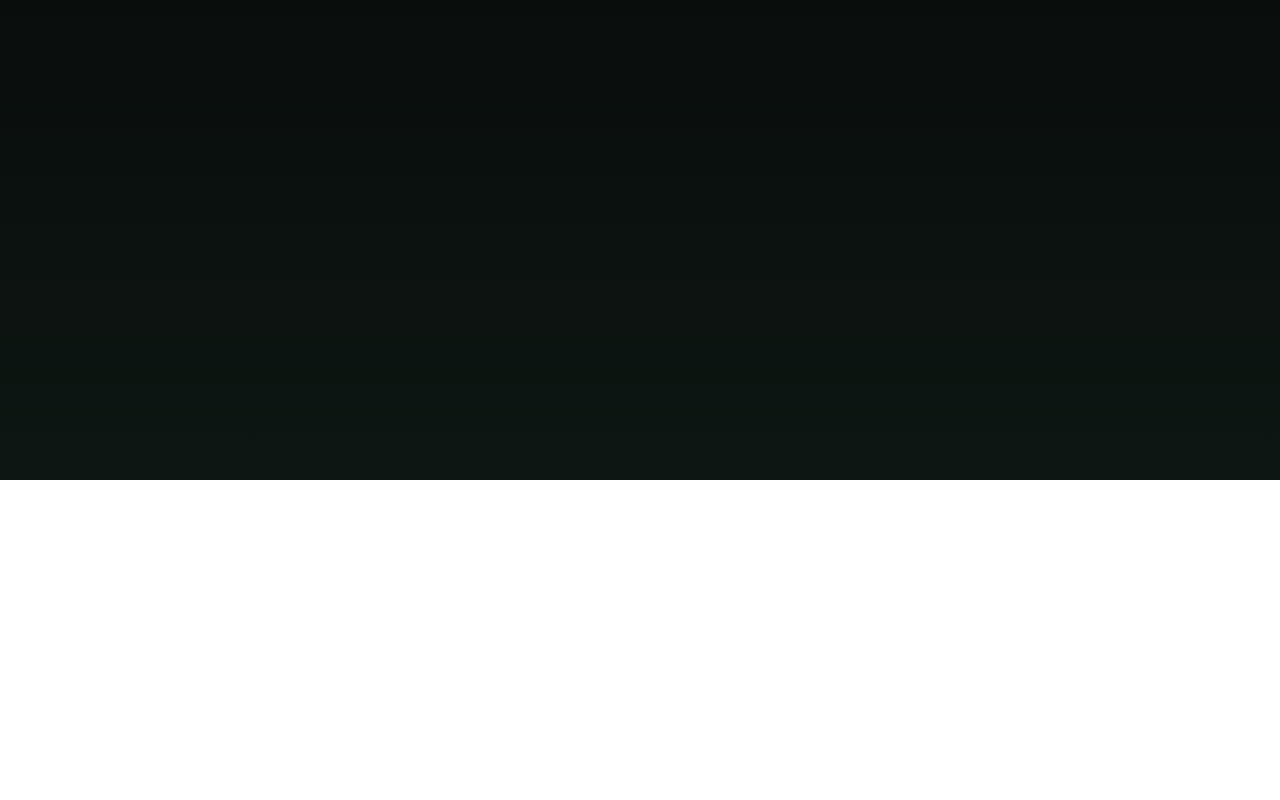
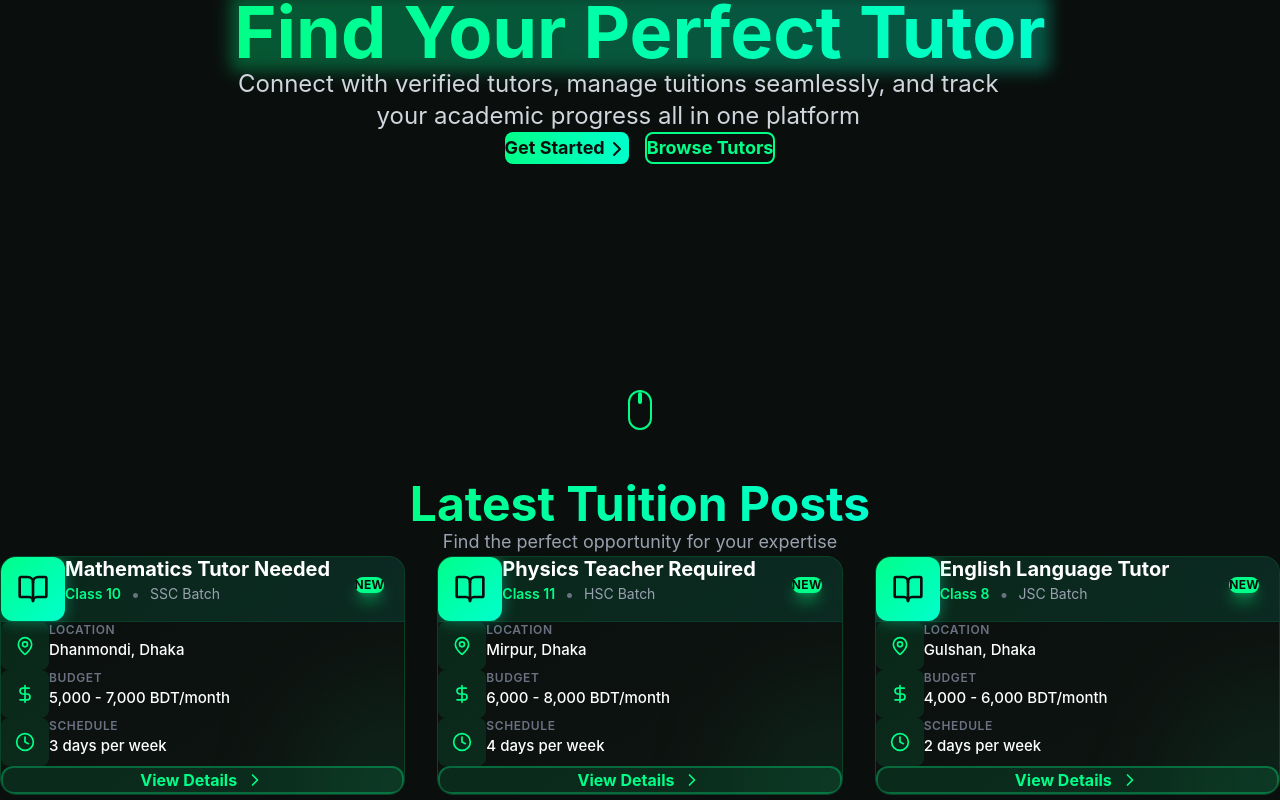
Before and after one commit to AfsanaMim9639/eTuition-client, a React (Vite) app: page / in a window 1280 px wide. Shown: the part 320-1120 px from the top of the page. Before the commit the page ends 800 px from the top, so only its background shows below. Built offline with nearby package versions, Linux system fonts and the light colour scheme.

Commit message:
Added firebase.config.js and update .env file

```diff
--- a/src/App.jsx
+++ b/src/App.jsx
@@ -1,19 +1,18 @@
-import { BrowserRouter as Router, Routes, Route } from 'react-router-dom';
+import React from 'react';
+import { BrowserRouter, Routes, Route } from 'react-router-dom';
 import MainLayout from './layouts/MainLayout';
-import Register from './pages/Register'; // আপনার register component
+import Home from './pages/Home';
 
-const App = () => {
+function App() {
   return (
-    <Router>
+    <BrowserRouter>
       <Routes>
-        {/* Main Layout with Home Page */}
-        <Route path="/" element={<MainLayout />} />
-
-        {/* Register Page - Separate Route (No MainLayout) */}
-        <Route path="/register" element={<Register />} />
+        <Route path="/" element={<MainLayout />}>
+          <Route index element={<Home />} />
+        </Route>
       </Routes>
-    </Router>
+    </BrowserRouter>
   );
-};
+}
 
 export default App;
--- a/src/components/home/LatestTuitions.jsx
+++ b/src/components/home/LatestTuitions.jsx
@@ -1,5 +1,5 @@
 import React from 'react';
-import { BookOpen, MapPin, DollarSign, Clock } from 'lucide-react';
+import { BookOpen, MapPin, DollarSign, Clock, ChevronRight } from 'lucide-react';
 
 const LatestTuitions = () => {
   const tuitions = [
@@ -61,8 +61,8 @@ const LatestTuitions = () => {
 
   return (
     <section className="relative py-20 z-10">
-      <div className="max-w-7xl mx-auto px-4 sm:px-6 lg:px-8">
-        <div className="text-center mb-12">
+      <div className="container mx-auto px-4 sm:px-6 lg:px-8">
+        <div className="text-center mb-16">
           <h2 className="text-4xl sm:text-5xl font-bold mb-4">
             <span className="bg-gradient-to-r from-[#00ff88] to-[#00ffcc] bg-clip-text text-transparent">
               Latest Tuition Posts
@@ -71,54 +71,96 @@ const LatestTuitions = () => {
           <p className="text-gray-400 text-lg">Find the perfect opportunity for your expertise</p>
         </div>
 
-        <div className="grid grid-cols-1 md:grid-cols-2 lg:grid-cols-3 gap-6">
+        <div className="grid grid-cols-1 md:grid-cols-2 lg:grid-cols-3 gap-8">
           {tuitions.map((tuition, idx) => (
             <div
               key={tuition.id}
-              className="group relative bg-[#0a0f0d]/40 backdrop-blur-sm border border-[#00ff88]/20 rounded-xl p-6 hover:border-[#00ff88] transition-all duration-300 transform hover:-translate-y-2 hover:shadow-xl hover:shadow-[#00ff88]/20"
+              className="group relative bg-gradient-to-br from-[#0a0f0d] to-[#0f1512] backdrop-blur-sm border border-[#00ff88]/20 rounded-2xl overflow-hidden hover:border-[#00ff88] transition-all duration-500 transform hover:-translate-y-3 hover:shadow-2xl hover:shadow-[#00ff88]/30"
               style={{
                 animation: `fadeInUp 0.6s ease-out ${idx * 0.1}s both`
               }}
             >
-              <div className="absolute top-4 right-4 bg-[#00ff88]/20 text-[#00ff88] px-3 py-1 rounded-full text-sm font-semibold">
-                New
-              </div>
+              {/* Header with Badge */}
+              <div className="relative bg-gradient-to-r from-[#00ff88]/10 to-[#00ffcc]/10 p-8 pb-10 border-b border-[#00ff88]/10">
+                <div className="absolute top-5 right-5 bg-[#00ff88] text-[#0a0f0d] px-4 py-1.5 rounded-full text-xs font-bold uppercase tracking-wide shadow-lg shadow-[#00ff88]/50">
+                  New
+                </div>
 
-              <div className="flex items-start space-x-4 mb-4">
-                <div className="w-12 h-12 bg-gradient-to-br from-[#00ff88] to-[#00ffcc] rounded-lg flex items-center justify-center">
-                  <BookOpen className="w-6 h-6 text-[#0a0f0d]" />
-                </div>
-                <div className="flex-1">
-                  <h3 className="text-xl font-bold text-white mb-1">{tuition.title}</h3>
-                  <p className="text-gray-400 text-sm">{tuition.class} • {tuition.batch}</p>
+                <div className="flex items-start space-x-5">
+                  <div className="relative">
+                    <div className="absolute inset-0 bg-gradient-to-br from-[#00ff88] to-[#00ffcc] rounded-xl blur opacity-40"></div>
+                    <div className="relative w-16 h-16 bg-gradient-to-br from-[#00ff88] to-[#00ffcc] rounded-xl flex items-center justify-center">
+                      <BookOpen className="w-8 h-8 text-[#0a0f0d]" />
+                    </div>
+                  </div>
+                  <div className="flex-1 pt-1">
+                    <h3 className="text-xl font-bold text-white mb-3 leading-tight group-hover:text-[#00ff88] transition-colors">
+                      {tuition.title}
+                    </h3>
+                    <div className="flex items-center gap-2.5">
+                      <span className="text-[#00ff88] text-sm font-semibold">{tuition.class}</span>
+                      <span className="text-gray-500">•</span>
+                      <span className="text-gray-400 text-sm">{tuition.batch}</span>
+                    </div>
+                  </div>
                 </div>
               </div>
 
-              <div className="space-y-2 mb-4">
-                <div className="flex items-center text-gray-300">
-                  <MapPin className="w-4 h-4 mr-2 text-[#00ff88]" />
-                  <span className="text-sm">{tuition.location}</span>
+              {/* Content Section */}
+              <div className="p-9 space-y-6">
+                {/* Location */}
+                <div className="flex items-start group/item">
+                  <div className="w-12 h-12 rounded-lg bg-[#00ff88]/10 flex items-center justify-center mr-4 flex-shrink-0 group-hover/item:bg-[#00ff88]/20 transition-colors">
+                    <MapPin className="w-5 h-5 text-[#00ff88]" />
+                  </div>
+                  <div className="flex-1 pt-2">
+                    <p className="text-xs text-gray-500 uppercase tracking-wider mb-1.5 font-semibold">Location</p>
+                    <p className="text-white font-medium text-[15px] leading-relaxed">{tuition.location}</p>
+                  </div>
                 </div>
-                <div className="flex items-center text-gray-300">
-                  <DollarSign className="w-4 h-4 mr-2 text-[#00ff88]" />
-                  <span className="text-sm">{tuition.budget}</span>
+
+                {/* Budget */}
+                <div className="flex items-start group/item">
+                  <div className="w-12 h-12 rounded-lg bg-[#00ff88]/10 flex items-center justify-center mr-4 flex-shrink-0 group-hover/item:bg-[#00ff88]/20 transition-colors">
+                    <DollarSign className="w-5 h-5 text-[#00ff88]" />
+                  </div>
+                  <div className="flex-1 pt-2">
+                    <p className="text-xs text-gray-500 uppercase tracking-wider mb-1.5 font-semibold">Budget</p>
+                    <p className="text-white font-medium text-[15px] leading-relaxed">{tuition.budget}</p>
+                  </div>
                 </div>
-                <div className="flex items-center text-gray-300">
-                  <Clock className="w-4 h-4 mr-2 text-[#00ff88]" />
-                  <span className="text-sm">{tuition.schedule}</span>
+
+                {/* Schedule */}
+                <div className="flex items-start group/item">
+                  <div className="w-12 h-12 rounded-lg bg-[#00ff88]/10 flex items-center justify-center mr-4 flex-shrink-0 group-hover/item:bg-[#00ff88]/20 transition-colors">
+                    <Clock className="w-5 h-5 text-[#00ff88]" />
+                  </div>
+                  <div className="flex-1 pt-2">
+                    <p className="text-xs text-gray-500 uppercase tracking-wider mb-1.5 font-semibold">Schedule</p>
+                    <p className="text-white font-medium text-[15px] leading-relaxed">{tuition.schedule}</p>
+                  </div>
                 </div>
               </div>
 
-              <button className="w-full py-2 bg-[#00ff88]/10 border border-[#00ff88] text-[#00ff88] rounded-lg group-hover:bg-[#00ff88] group-hover:text-[#0a0f0d] transition-all duration-300 font-semibold">
-                View Details
-              </button>
+              {/* Footer Button */}
+              <div className="px-8 pb-8">
+                <button className="w-full py-4 bg-[#00ff88]/10 border-2 border-[#00ff88]/30 text-[#00ff88] rounded-xl group-hover:bg-[#00ff88] group-hover:border-[#00ff88] group-hover:text-[#0a0f0d] transition-all duration-300 font-bold flex items-center justify-center gap-2 relative overflow-hidden text-base">
+                  <span className="relative z-10">View Details</span>
+                  <ChevronRight className="w-5 h-5 relative z-10 group-hover:translate-x-1 transition-transform" />
+                  <div className="absolute inset-0 bg-gradient-to-r from-[#00ff88] to-[#00ffcc] opacity-0 group-hover:opacity-100 transition-opacity"></div>
+                </button>
+              </div>
+
+              {/* Decorative Corner Gradient */}
+              <div className="absolute -bottom-20 -right-20 w-40 h-40 bg-gradient-to-br from-[#00ff88]/20 to-transparent rounded-full blur-3xl group-hover:scale-150 transition-transform duration-700"></div>
             </div>
           ))}
         </div>
 
-        <div className="text-center mt-12">
-          <button className="px-8 py-3 bg-gradient-to-r from-[#00ff88] to-[#00ffcc] text-[#0a0f0d] rounded-lg font-bold hover:shadow-lg hover:shadow-[#00ff88]/50 transition-all duration-300">
+        <div className="text-center mt-16">
+          <button className="group px-10 py-4 bg-gradient-to-r from-[#00ff88] to-[#00ffcc] text-[#0a0f0d] rounded-xl font-bold text-lg hover:shadow-2xl hover:shadow-[#00ff88]/50 transition-all duration-300 transform hover:scale-105 flex items-center gap-2 mx-auto">
             View All Tuitions
+            <ChevronRight className="w-5 h-5 group-hover:translate-x-1 transition-transform" />
           </button>
         </div>
       </div>
--- /dev/null
+++ b/src/components/shared/ParticleBackground.jsx
@@ -0,0 +1,78 @@
+import React, { useRef, useEffect } from 'react';
+
+const ParticleBackground = () => {
+  const canvasRef = useRef(null);
+
+  useEffect(() => {
+    const canvas = canvasRef.current;
+    if (!canvas) return;
+
+    const ctx = canvas.getContext('2d');
+    canvas.width = window.innerWidth;
+    canvas.height = window.innerHeight;
+
+    class Particle {
+      constructor() {
+        this.reset();
+      }
+
+      reset() {
+        this.x = Math.random() * canvas.width;
+        this.y = Math.random() * canvas.height;
+        this.z = Math.random() * 1000;
+        this.vz = Math.random() * 2 + 1;
+      }
+
+      update() {
+        this.z -= this.vz;
+        if (this.z <= 0) this.reset();
+      }
+
+      draw() {
+        const scale = 1000 / (1000 + this.z);
+        const x2d = (this.x - canvas.width / 2) * scale + canvas.width / 2;
+        const y2d = (this.y - canvas.height / 2) * scale + canvas.height / 2;
+        const size = scale * 2;
+        const opacity = Math.min(1, (1000 - this.z) / 500);
+
+        ctx.fillStyle = `rgba(0, 255, 136, ${opacity * 0.6})`;
+        ctx.beginPath();
+        ctx.arc(x2d, y2d, size, 0, Math.PI * 2);
+        ctx.fill();
+      }
+    }
+
+    const particles = Array.from({ length: 100 }, () => new Particle());
+
+    const animate = () => {
+      ctx.fillStyle = 'rgba(10, 15, 13, 0.1)';
+      ctx.fillRect(0, 0, canvas.width, canvas.height);
+
+      particles.forEach(p => {
+        p.update();
+        p.draw();
+      });
+
+      requestAnimationFrame(animate);
+    };
+
+    animate();
+
+    const handleResize = () => {
+      canvas.width = window.innerWidth;
+      canvas.height = window.innerHeight;
+    };
+
+    window.addEventListener('resize', handleResize);
+    return () => window.removeEventListener('resize', handleResize);
+  }, []);
+
+  return (
+    <canvas
+      ref={canvasRef}
+      className="fixed top-0 left-0 w-full h-full pointer-events-none z-0"
+    />
+  );
+};
+
+export default ParticleBackground;
--- a/src/index.css
+++ b/src/index.css
@@ -1,48 +1,69 @@
 @import "tailwindcss";
+@import url('https://fonts.googleapis.com/css2?family=Inter:wght@300;400;500;600;700;800;900&display=swap');
 
 /* ============================================
    ROOT VARIABLES
    ============================================ */
+
 :root {
   --color-primary: #00ff88;
   --color-accent: #00ffcc;
   --color-bg-dark: #0a0f0d;
 }
 
-/* ============================================
-   BASE STYLES
-   ============================================ */
 * {
   margin: 0;
   padding: 0;
   box-sizing: border-box;
 }
 
-html {
-  scroll-behavior: smooth;
-}
-
 body {
-  background: linear-gradient(180deg, #050807 0%, #0a0f0d 50%, #0d1612 100%);
+  font-family: 'Inter', sans-serif;
+  background-color: var(--color-bg-dark);
   color: #ffffff;
-  font-family: 'Inter', -apple-system, BlinkMacSystemFont, 'Segoe UI', sans-serif;
   overflow-x: hidden;
 }
 
-/* Custom Scrollbar */
+/* Scrollbar Styling */
 ::-webkit-scrollbar {
   width: 10px;
 }
 
 ::-webkit-scrollbar-track {
-  background: #0a0f0d;
+  background: var(--color-bg-dark);
 }
 
 ::-webkit-scrollbar-thumb {
-  background: linear-gradient(180deg, #00ff88 0%, #00ccaa 100%);
-  border-radius: 10px;
+  background: var(--color-primary);
+  border-radius: 5px;
 }
 
 ::-webkit-scrollbar-thumb:hover {
-  background: linear-gradient(180deg, #33ffaa 0%, #00ff88 100%);
+  background: var(--color-accent);
 }
+
+/* Custom Animations */
+@keyframes fadeInUp {
+  from {
+    opacity: 0;
+    transform: translateY(30px);
+  }
+  to {
+    opacity: 1;
+    transform: translateY(0);
+  }
+}
+
+@keyframes gradient {
+  0%, 100% {
+    background-position: 0% 50%;
+  }
+  50% {
+    background-position: 100% 50%;
+  }
+}
+
+.animate-gradient {
+  background-size: 200% 200%;
+  animation: gradient 3s ease infinite;
+}
--- a/src/layouts/MainLayout.jsx
+++ b/src/layouts/MainLayout.jsx
@@ -1,20 +1,17 @@
-// src/layouts/MainLayout.jsx
+import React from 'react';
 import { Outlet } from 'react-router-dom';
 import Navbar from '../components/shared/Navbar';
 import Footer from '../components/shared/Footer';
+import ParticleBackground from '../components/shared/ParticleBackground';
 
 const MainLayout = () => {
   return (
-    <div className="min-h-screen w-full bg-gradient-to-b from-[#050807] via-[#0a0f0d] to-[#0d1612]">
-      {/* Navbar - Fixed at top with highest z-index */}
+    <div className="relative min-h-screen bg-[#0a0f0d]">
+      <ParticleBackground />
       <Navbar />
-
-      {/* Main Content - With proper spacing for fixed navbar */}
-      <main className="w-full">
-        <Outlet /> {/* এখানে সব pages render হবে */}
+      <main className="relative z-10">
+        <Outlet />
       </main>
-
-      {/* Footer */}
       <Footer />
     </div>
   );
--- a/src/pages/Home.jsx
+++ b/src/pages/Home.jsx
@@ -0,0 +1,47 @@
+import React from 'react';
+import HeroSection from '../components/home/HeroSection';
+import LatestTuitions from '../components/home/LatestTuitions';
+import LatestTutors from '../components/home/LatestTutors';
+import HowItWorks from '../components/home/HowItWorks';
+import WhyChooseUs from '../components/home/WhyChooseUs';
+
+const Home = () => {
+  return (
+    <div className="bg-[#0a0f0d] text-white min-h-screen overflow-x-hidden">
+      <HeroSection />
+      <LatestTuitions />
+      <LatestTutors />
+      <HowItWorks />
+      <WhyChooseUs />
+
+      {/* CTA Section */}
+      <section className="relative py-20 z-10">
+        <div className="max-w-4xl mx-auto px-4 sm:px-6 lg:px-8 text-center">
+          <div className="relative">
+            <div className="absolute inset-0 bg-gradient-to-r from-[#00ff88] to-[#00ffcc] rounded-3xl blur-2xl opacity-20" />
+            <div className="relative bg-[#0a0f0d]/60 backdrop-blur-xl border border-[#00ff88]/30 rounded-3xl p-12">
+              <h2 className="text-4xl sm:text-5xl font-bold mb-6">
+                <span className="bg-gradient-to-r from-[#00ff88] to-[#00ffcc] bg-clip-text text-transparent">
+                  Ready to Start Your Journey?
+                </span>
+              </h2>
+              <p className="text-gray-300 text-lg mb-8 max-w-2xl mx-auto">
+                Join thousands of students and tutors already using eTuitionBd to achieve academic excellence
+              </p>
+              <div className="flex flex-col sm:flex-row gap-4 justify-center">
+                <button className="px-8 py-4 bg-gradient-to-r from-[#00ff88] to-[#00ffcc] text-[#0a0f0d] rounded-lg font-bold text-lg hover:shadow-2xl hover:shadow-[#00ff88]/50 transition-all duration-300 transform hover:scale-105">
+                  Register Now
+                </button>
+                <button className="px-8 py-4 border-2 border-[#00ff88] text-[#00ff88] rounded-lg font-bold text-lg hover:bg-[#00ff88]/10 transition-all duration-300 transform hover:scale-105">
+                  Learn More
+                </button>
+              </div>
+            </div>
+          </div>
+        </div>
+      </section>
+    </div>
+  );
+};
+
+export default Home;
```
Also changed, not shown: src/config/firebase.config.js (+25 -0 lines), 1 other file (tests, documents, lock files or other folders).
